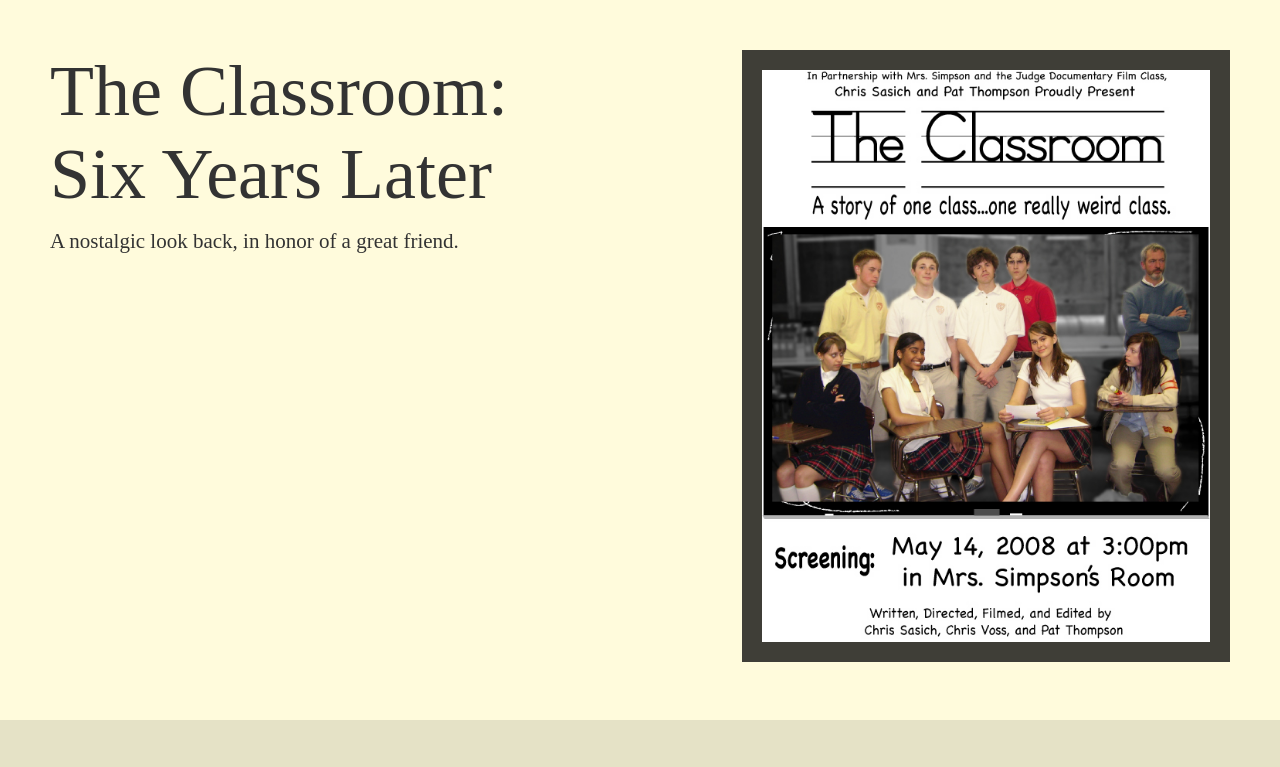
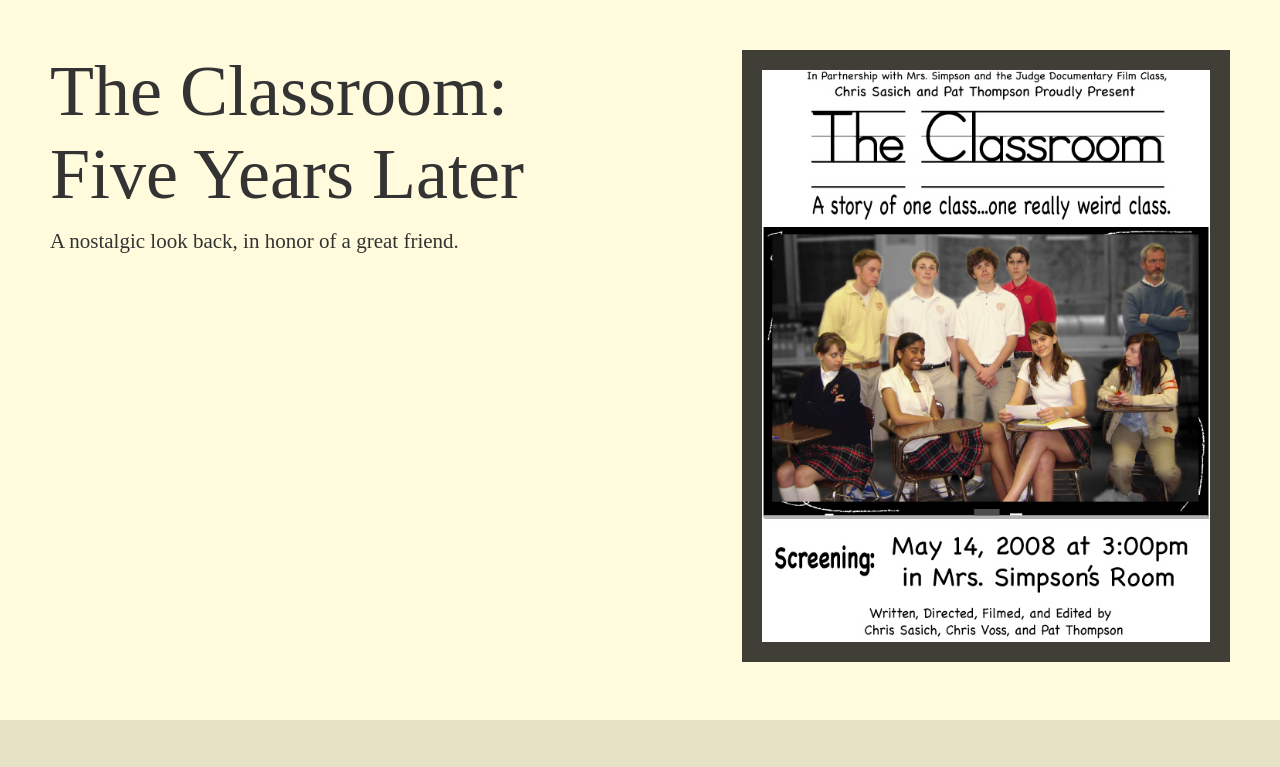
Before and after one commit to dylntrnr/ourclassroom.org, a website: page app/index.html in a window 1280 px wide. Shown: the top 767 px of the page. Drawn offline with Linux system fonts and the light colour scheme; files that its build step writes are made by us from their sources.

Commit message:
title change

```diff
--- a/app/index.html
+++ b/app/index.html
@@ -8,7 +8,7 @@
 <script type="text/javascript">try{Typekit.load();}catch(e){}</script>
         <meta charset="utf-8">
         <meta http-equiv="X-UA-Compatible" content="IE=edge">
-        <title>ourclassroom</title>
+        <title>The Classroom: Five Years Later</title>
         <meta name="description" content="">
         <meta name="viewport" content="width=device-width">
         <!-- Place favicon.ico and apple-touch-icon.png in the root directory -->
@@ -28,7 +28,7 @@
         <div class="container">
           <div class="page" id="page1">
             <div class="introText">
-            <div class="title">The Classroom:<br />Six Years Later</div>
+            <div class="title">The Classroom:<br />Five Years Later</div>
             <div class="subtitle">A nostalgic look back, in honor of a great friend.</div></div>
             <img class="poster" src="/images/The-Classroom-Poster-2.jpg" />
           </div>
```
